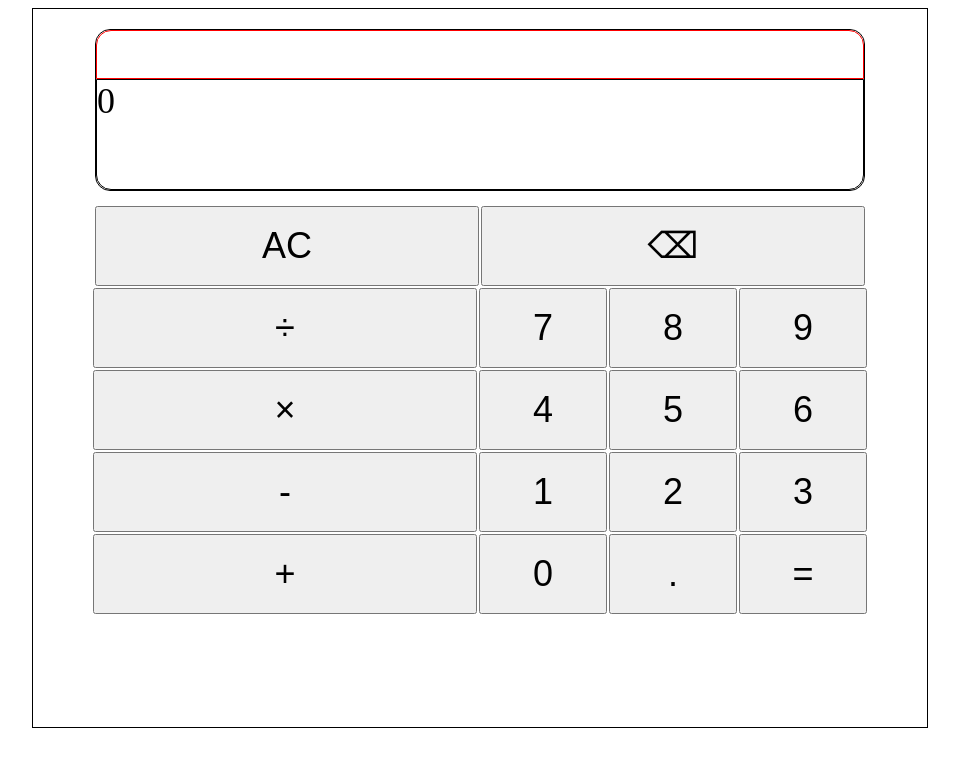
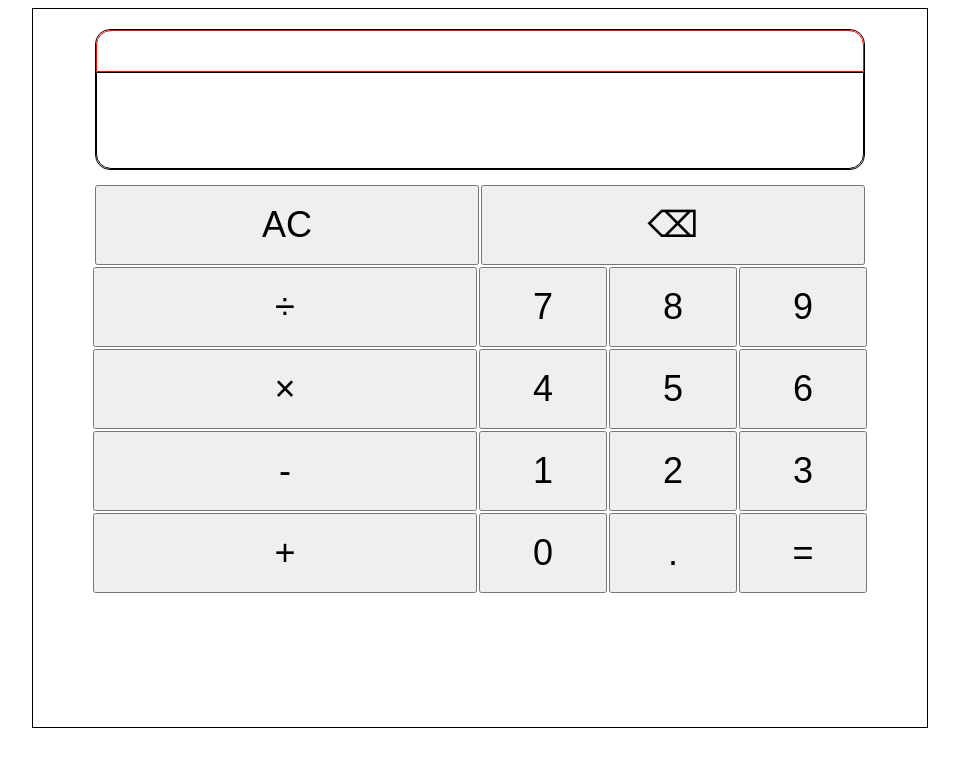
Before and after one commit to Chuya-WD/Calculadora, a plain HTML site: page index.html in a window 1280 px wide. Both pictures are taken after a click on the button "AC". Shown: the whole page, without its empty margins (160-1119 px from the left). Drawn offline with Linux system fonts and the light colour scheme.

Commit message:
Boton clear, la función limpiarEspacio resetea todos los campos previos y current

```diff
--- a/index.html
+++ b/index.html
@@ -17,7 +17,7 @@
         </div>
 
         <div class="buttons">
-            <button class="btn action" data-action="clear">AC</button>
+            <button class="btn action clear" data-action="clear">AC</button>
             <button class="btn action" data-action="backspace">⌫</button>
             <button class="btn operator" data-operator="÷">÷</button>
 
--- a/script.js
+++ b/script.js
@@ -89,7 +89,6 @@
     operation = operadorPresionado;
     previousOperand = currentOperand + " " + operation;
     currentOperand = "";
-    console.log();
     updateDisplay();
 }
 
@@ -116,3 +115,22 @@
 }
 
 igual.addEventListener("click", calculate);
+
+
+//boton de liempieza
+
+
+let limpiar = document.querySelector(".clear");
+
+function limpiarEspacio(){
+    let cO = document.querySelector(".current-operand");
+    let pO = document.querySelector(".previous-operand");
+
+    cO.innerText = "";
+    pO.innerText = "";
+    currentOperand = "";
+    previousOperand = "";
+    operation = null;
+}
+
+limpiar.addEventListener("click", limpiarEspacio);
```
